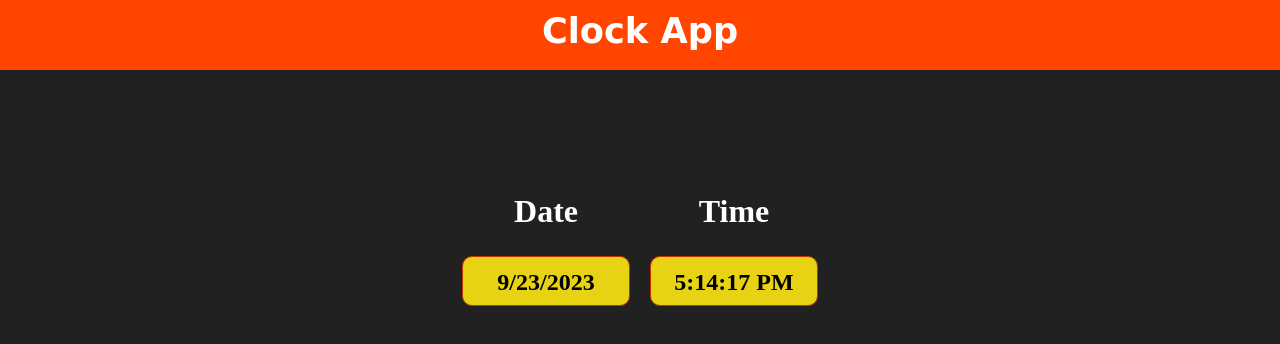
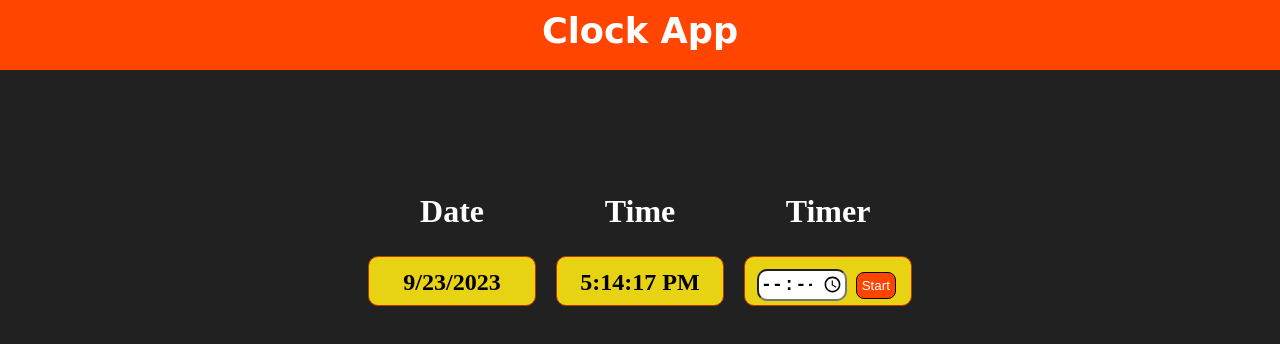
Before and after one commit to arshansaifi150/clock_mini_project, a plain HTML site: page Clock_Project/index.html in a window 1280 px wide. Drawn offline with Linux system fonts and the light colour scheme.

Commit message:
timer_not done

```diff
--- a/Clock_Project/index.html
+++ b/Clock_Project/index.html
@@ -18,6 +18,11 @@
         <h2 class="time_h2">Time</h2>
         <div class="time"></div>
     </div>
+    <div class="timer_container">
+        <h2 class="timer_h2">Timer</h2>
+        <div class="timer"><input type="time" name="" id=""> <button class="start">Start</button></div>
+
+    </div>
 </div>
 
 
--- a/Clock_Project/index.js
+++ b/Clock_Project/index.js
@@ -1,8 +1,11 @@
 const date = document.querySelector('.date');
 const time = document.querySelector('.time');
 
+
 const clockDate = new Date();
 date.innerHTML = clockDate.toLocaleDateString()
+
+
 
 setInterval(function (){
     const clockTime = new Date();
--- a/Clock_Project/style.css
+++ b/Clock_Project/style.css
@@ -28,7 +28,7 @@ h2{
     text-align: center;
     font-size: 2em;
 }
-.date,.time{
+.date,.time,.timer{
     height: 50px;
     background-color:rgb(231, 210, 19);
     width: 7em;
@@ -41,3 +41,21 @@ h2{
     font-weight: 680;
     border: 1px groove rgb(200, 50, 0);
 }
+
+input[type = 'time']{
+    border-radius: 10px;
+    height: 2rem;
+    width: 54%;
+    font-size: 18px;
+    font-weight: 600;
+
+
+}
+.start{
+    border: 1px solid black;
+    border-radius: 8px;
+    background-color: orangered;
+    color:white;
+    padding: 5px;
+    margin: 3px;
+}
```
